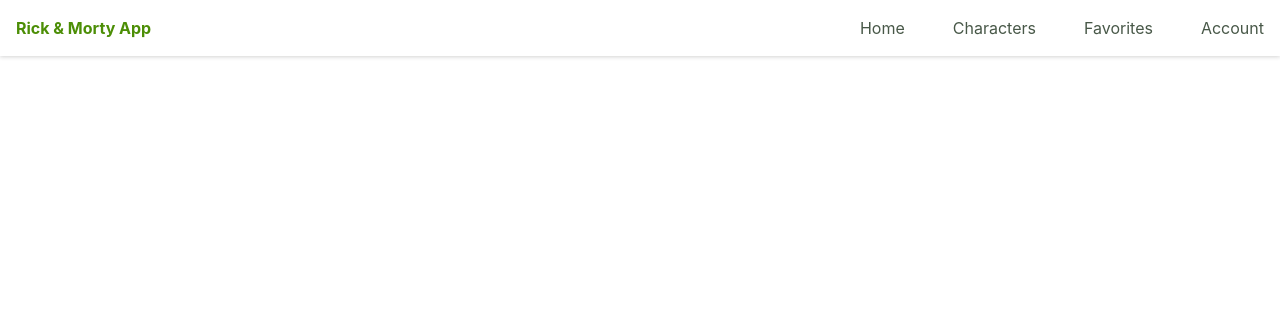
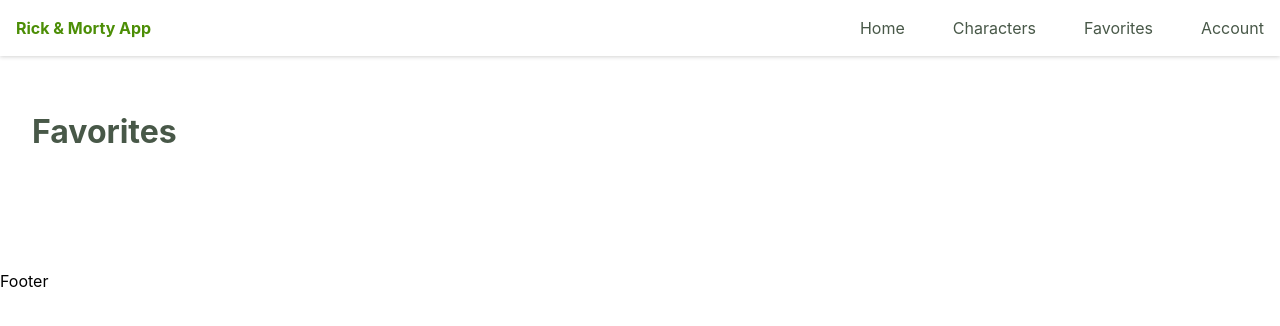
Before and after one commit to MykeStv/rick-morty-app, a React (Create React App) app: page /favorites in a window 1280 px wide. Shown: the top 326 px of the page. Built offline with nearby package versions, Linux system fonts and the light colour scheme.

Commit message:
Pagina de favoritos funcionando

```diff
--- a/src/containers/Favorites.jsx
+++ b/src/containers/Favorites.jsx
@@ -1,8 +1,36 @@
-import React from 'react'
+import React, { useEffect, useState } from 'react'
+import { useSelector } from 'react-redux'
+import CharCard from '../components/CharCard'
 
 const Favorites = () => {
+
+    const charactersData = useSelector((state) => state.characters)
+
+    // console.log(charactersData);
+
+    const [characterFav, setCharacterFav] = useState([])
+
+
+    useEffect(() => {
+        setCharacterFav(charactersData.filter(character => {
+            return character.fav === true
+        }))
+    }, [])
+
     return (
-        <div>Favorites</div>
+        <div className='favorites'>
+            <div className="bar">
+                <h1 className='title'>Favorites</h1>
+            </div>
+
+            <div className='card-container'>
+                {
+                    characterFav.map(char => (
+                        <CharCard key={char.id} item={char} />
+                    ))
+                }
+            </div>
+        </div>
     )
 }
 
--- a/src/reducers/reducer.js
+++ b/src/reducers/reducer.js
@@ -2,7 +2,6 @@ import {actionTypes} from '../constants/actionTypes'
 
 const initialState = {
     characters: [],
-    favorites: []
 }
 
 const reducer = (state = initialState, action) => {
--- a/src/style/style.scss
+++ b/src/style/style.scss
@@ -143,7 +143,8 @@ button {
 }
 
 // ---->> CHARACTERS <<----
-.characters {
+.characters,
+.favorites {
   @include page-padding();
 
   width: 100%;
```
Also changed, not shown: src/containers/Dashboard.jsx (deleted, +0 -16 lines).
